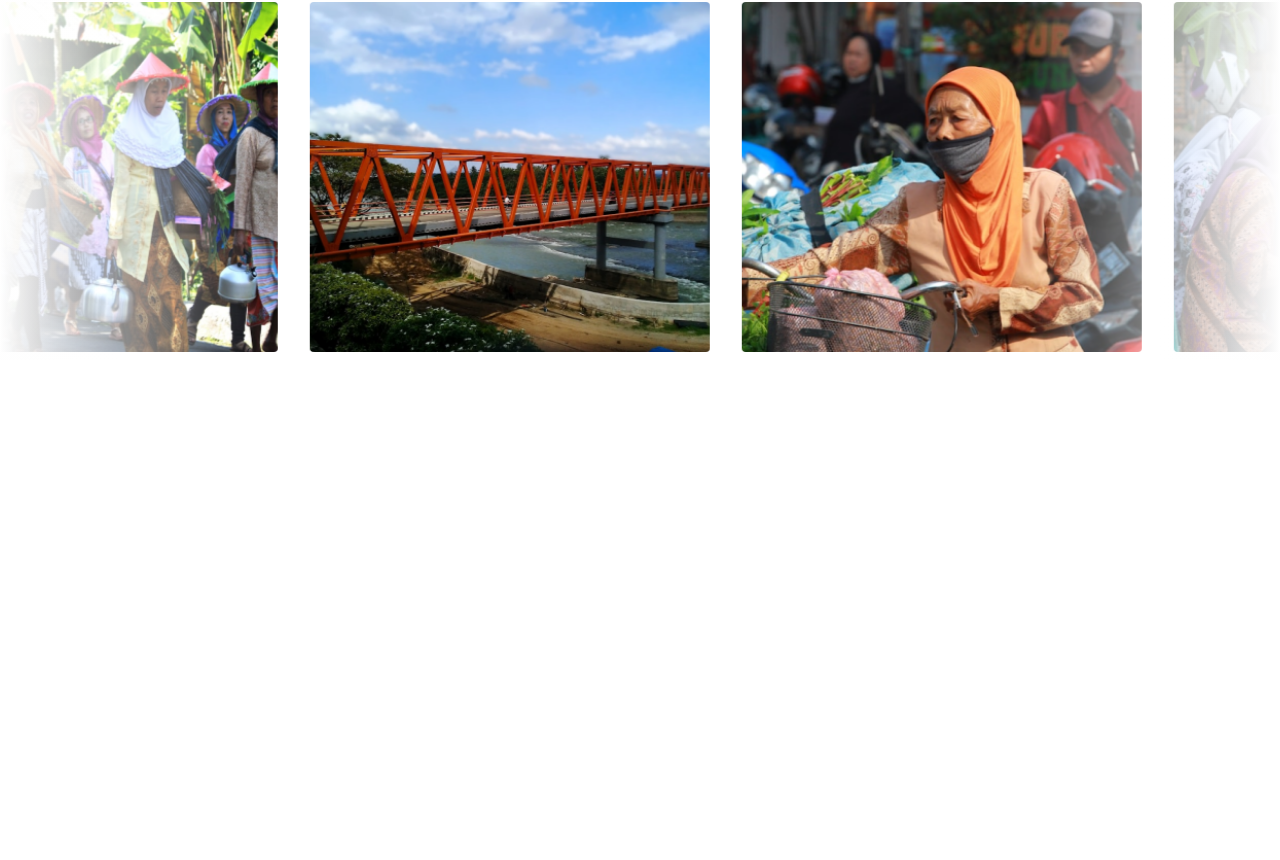
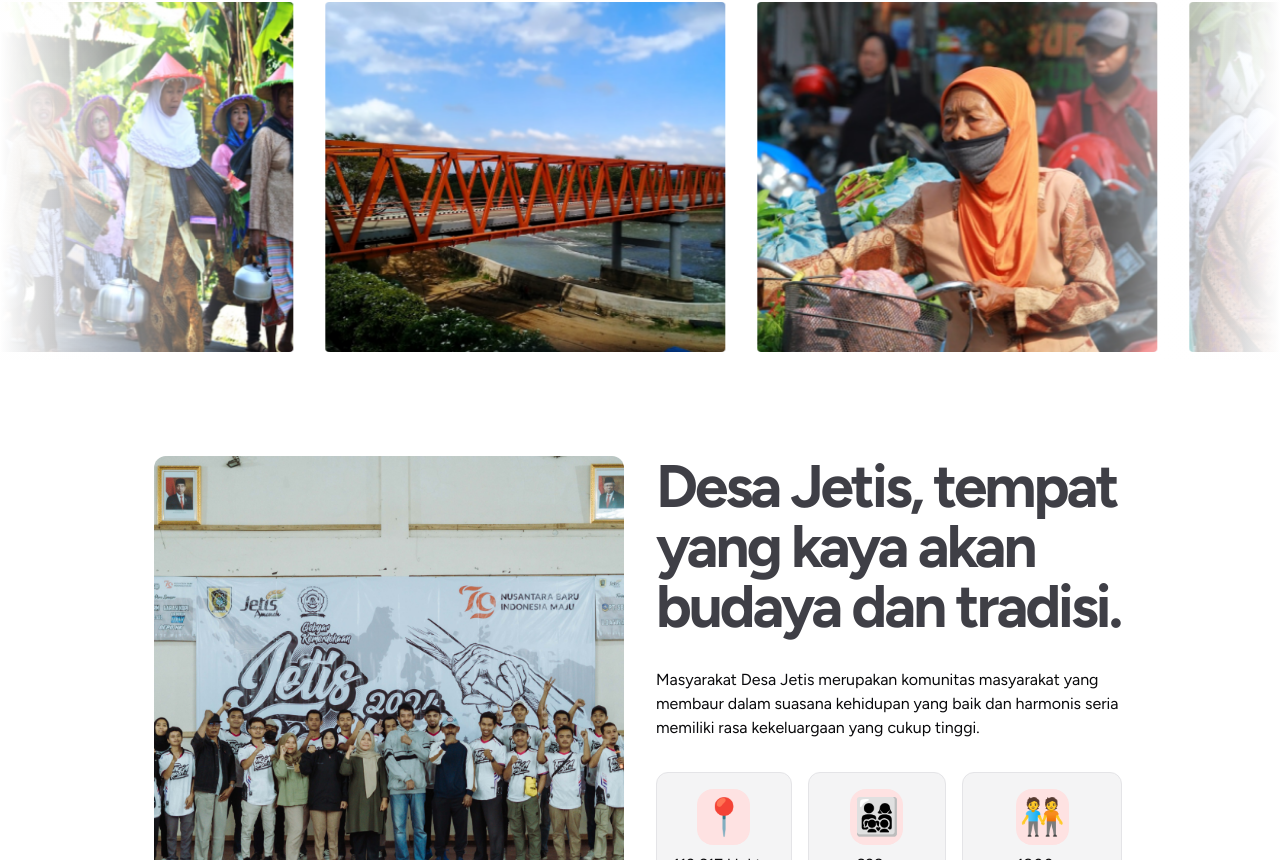
Before and after one commit to Brilliahib/fe-desa-jetis, a Next.js app: page / in a window 1280 px wide. Shown: the part 772-1632 px from the top of the page. Before the commit the page ends 1132 px from the top, so only its background shows below. Built offline with nearby package versions, Linux system fonts and the light colour scheme.

Commit message:
feat: home about on landing page

```diff
--- /dev/null
+++ b/src/components/organisms/home/HomeAbout.tsx
@@ -0,0 +1,56 @@
+import Image from "next/image";
+
+export default function HomeAbout() {
+  return (
+    <>
+      <section className="pad-x grid md:grid-cols-2 grid-cols-1 gap-6 md:gap-8">
+        <Image
+          src="/images/sub-hero.png"
+          alt="logo"
+          width={500}
+          height={300}
+          className="rounded-xl object-cover"
+        />
+        <div className="flex flex-col space-y-8 h-full">
+          <h1 className="text-4xl text-zinc-700 lg:text-6xl font-bold tracking-tighter">
+            Desa Jetis, tempat yang kaya akan budaya dan tradisi.
+          </h1>
+          <p>
+            Masyarakat Desa Jetis merupakan komunitas masyarakat yang membaur
+            dalam suasana kehidupan yang baik dan harmonis seria memiliki rasa
+            kekeluargaan yang cukup tinggi.
+          </p>
+          <div className="flex md:flex-row flex-col gap-4">
+            <div className="bg-secondary border p-4 rounded-xl flex flex-col justify-center items-center space-y-2">
+              <span className="text-xl sm:text-4xl px-1 py-2 bg-red-100 rounded-2xl">
+                📍
+              </span>
+              <p className="text-center">
+                113,617 Hektar <br />
+                Luas Wilayah
+              </p>
+            </div>
+            <div className="bg-secondary border p-4 rounded-xl flex flex-col justify-center items-center space-y-2">
+              <span className="text-xl sm:text-4xl px-1 py-2 bg-red-100 rounded-2xl">
+                👨‍👩‍👧‍👦
+              </span>
+              <p className="text-center">
+                638 + <br />
+                Kartu Keluarga
+              </p>
+            </div>
+            <div className="bg-secondary border p-4 rounded-xl flex flex-col justify-center items-center space-y-2">
+              <span className="text-xl sm:text-4xl px-1 py-2 bg-red-100 rounded-2xl">
+                🧑‍🤝‍🧑
+              </span>
+              <p className="text-center">
+                1800 + <br />
+                Jumlah Penduduk
+              </p>
+            </div>
+          </div>
+        </div>
+      </section>
+    </>
+  );
+}
--- a/src/components/organisms/home/HomeContent.tsx
+++ b/src/components/organisms/home/HomeContent.tsx
@@ -1,9 +1,13 @@
+import HomeAbout from "./HomeAbout";
 import HomeJumbotron from "./HomeJumbotron";
 
 export default function HomeContent() {
   return (
     <>
-      <HomeJumbotron />
+      <div className="space-y-12 md:space-y-24">
+        <HomeJumbotron />
+        <HomeAbout />
+      </div>
     </>
   );
 }
--- a/src/components/organisms/home/HomeJumbotron.tsx
+++ b/src/components/organisms/home/HomeJumbotron.tsx
@@ -6,7 +6,7 @@ import Image from "next/image";
 export default function HomeJumbotron() {
   return (
     <>
-      <div className="min-h-screen">
+      <section className="min-h-screen">
         <div className="flex justify-center items-center text-center pad-x md:pt-36 pt-28">
           <div className="space-y-4 md:max-w-3xl">
             <h1 className="text-4xl text-zinc-700 lg:text-6xl font-bold tracking-tighter">
@@ -73,7 +73,7 @@ export default function HomeJumbotron() {
             <div className="pointer-events-none absolute inset-y-0 right-0 w-1/5 bg-gradient-to-l from-white dark:from-background"></div>
           </div>
         </div>
-      </div>
+      </section>
     </>
   );
 }
```
Also changed, not shown: public/images/sub-hero.png (added).
